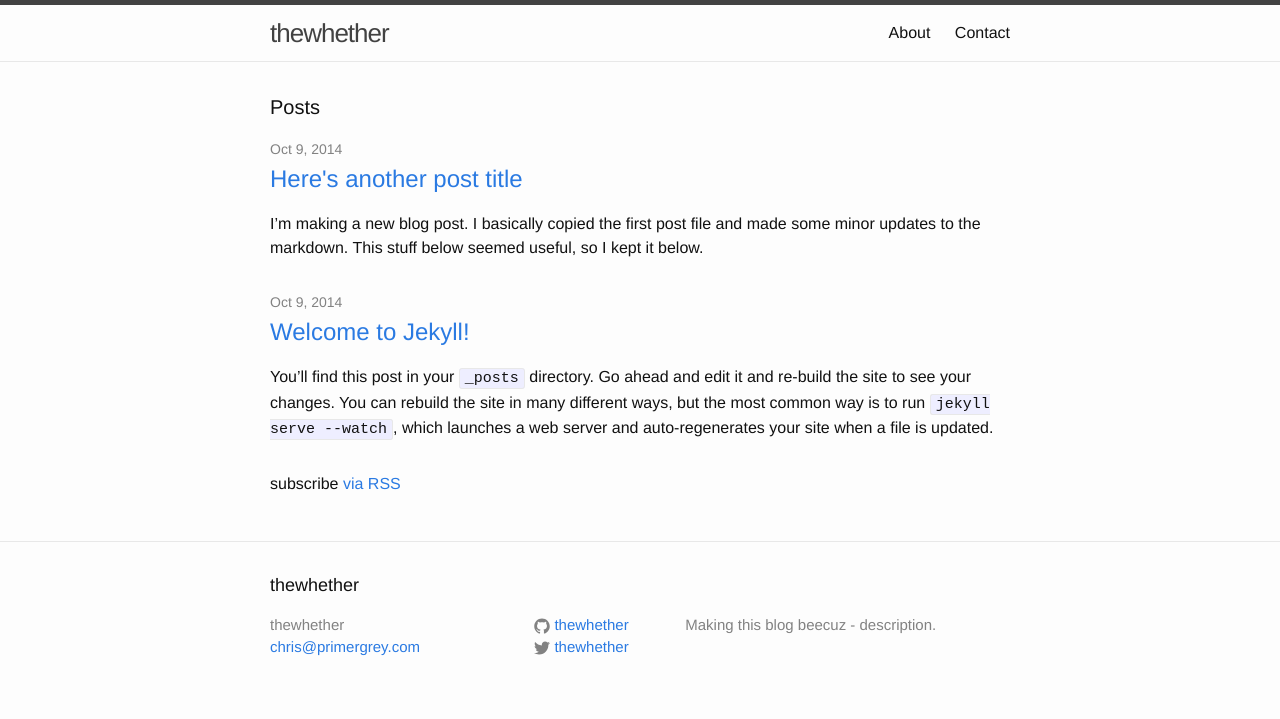
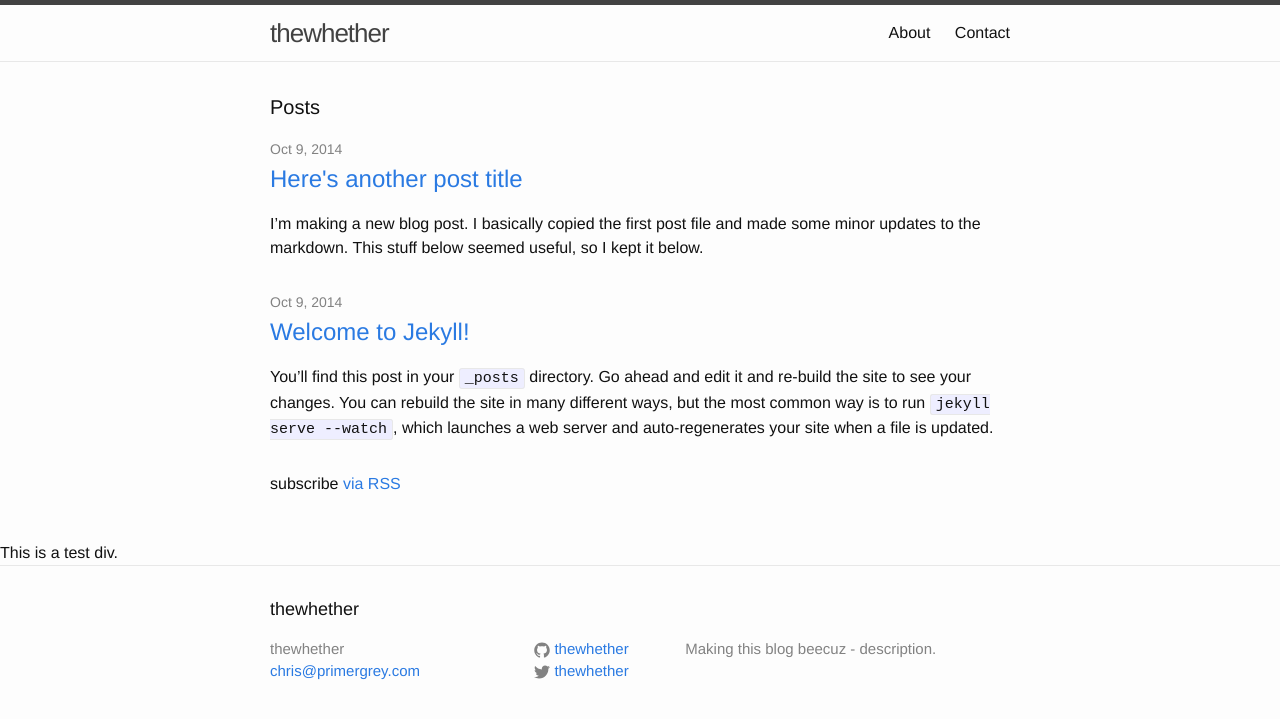
Before and after one commit to thewhether/thewhether.github.io, a Jekyll site: the page built from index.html, in a window 1280 px wide. Shown: the top 719 px of the page. Built offline with Jekyll 4.4.1, drawn with Linux system fonts in a browser that asks for light colours.

Commit message:
crazy edits

```diff
--- a/_layouts/default.html
+++ b/_layouts/default.html
@@ -12,7 +12,8 @@
         {{ content }}
       </div>
     </div>
-
+    <div class="test">This is a test div.
+    </div>
     {% include footer.html %}
 
   </body>
--- a/_layouts/page.html
+++ b/_layouts/page.html
@@ -10,5 +10,5 @@ layout: default
   <article class="post-content">
     {{ content }}
   </article>
-
 </div>
+<div class="page-test">Page Test only</div>
```
